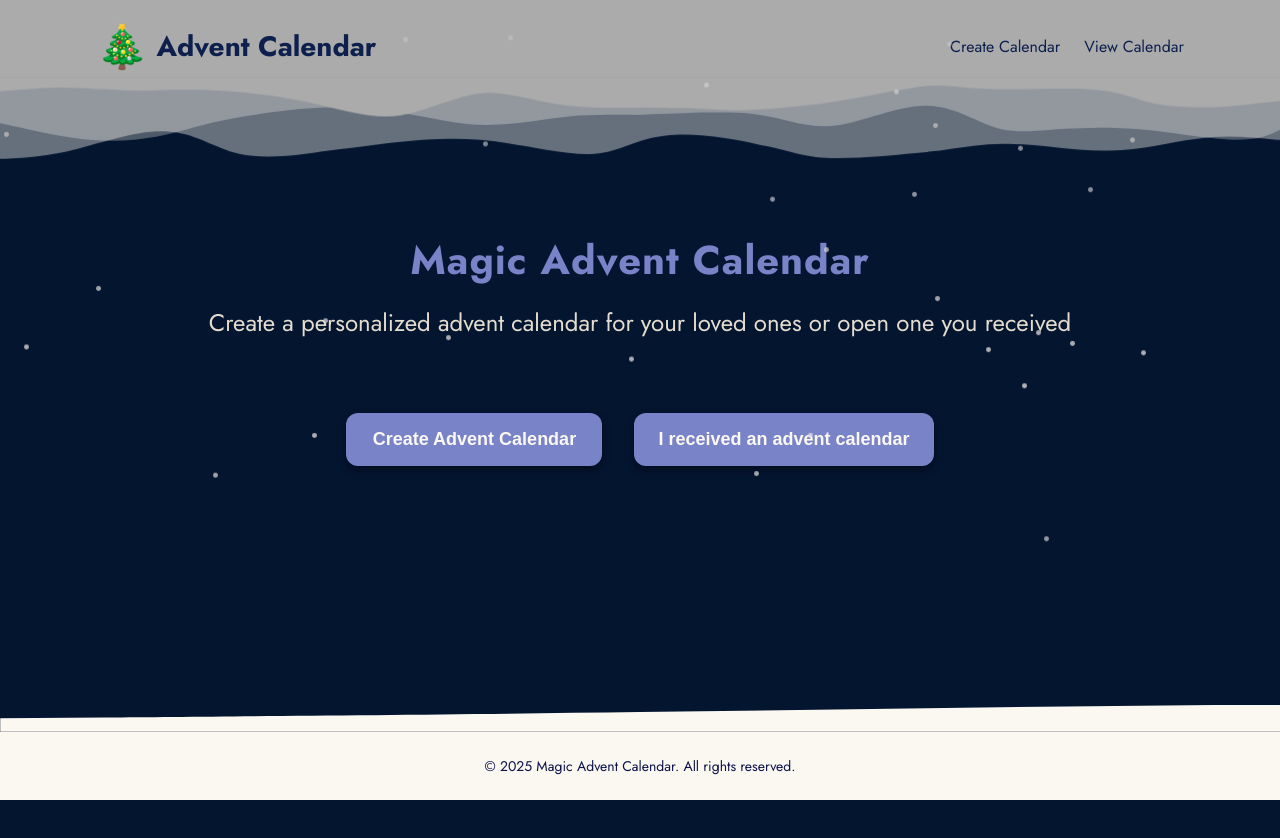
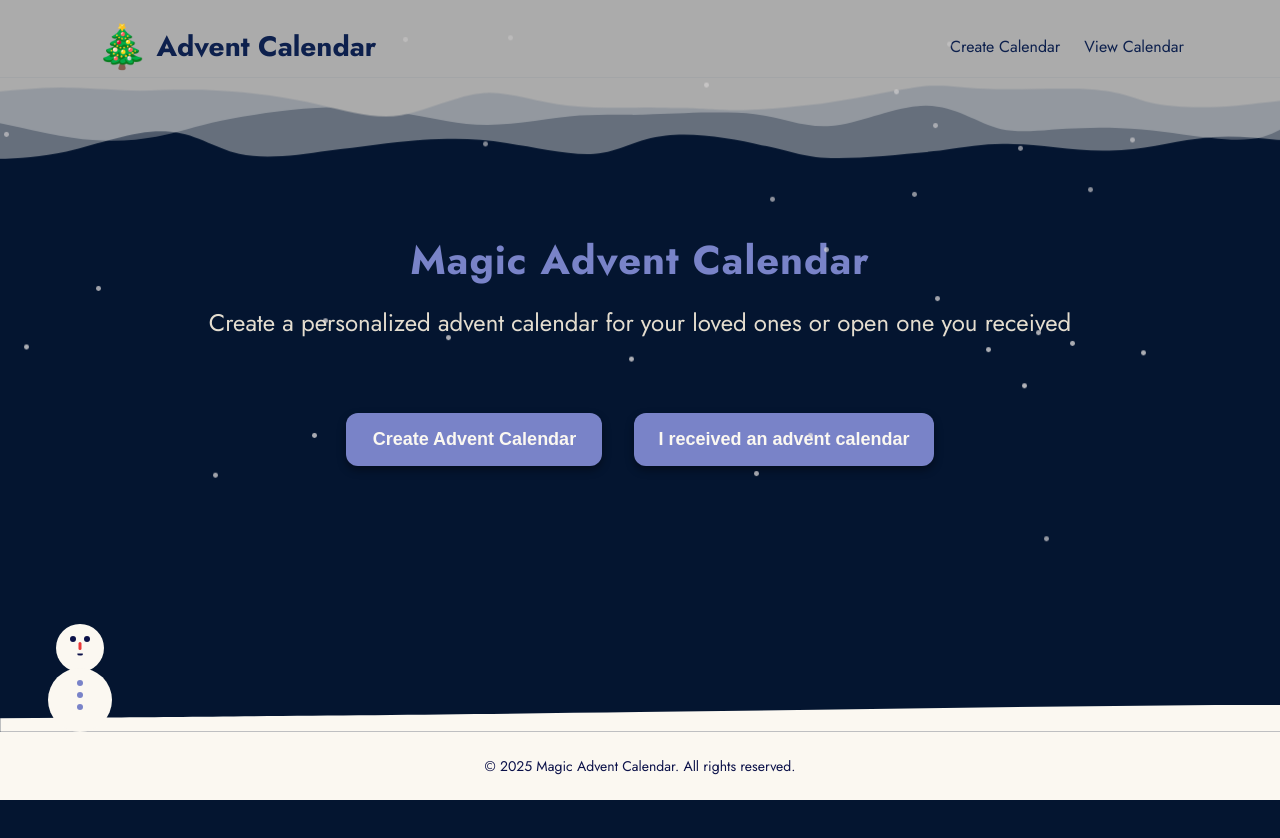
Before and after one commit to olga-urentseva/advent-calendar, a React (Vite) app: page / in a window 1280 px wide. Shown: the top 838 px of the page. Before the commit the page ends 800 px from the top, so only its background shows below. Built offline with nearby package versions, Linux system fonts and the light colour scheme.

Commit message:
Add Snowman component to footer with cute smile and proper positioning

```diff
--- a/src/components/atoms/Footer/index.tsx
+++ b/src/components/atoms/Footer/index.tsx
@@ -1,5 +1,6 @@
 import './styles.css'
 import { Snow } from './Snow'
+import { Snowman } from '../Snowman'
 
 export function Footer() {
   const currentYear = new Date().getFullYear()
@@ -8,7 +9,7 @@ export function Footer() {
     <>
     <Snow />
     <footer className="footer">
-
+      <Snowman />
       <div className="footer__content">
         <p className="footer__copyright">
           © {currentYear} Magic Advent Calendar. All rights reserved.
--- a/src/components/atoms/Footer/styles.css
+++ b/src/components/atoms/Footer/styles.css
@@ -4,6 +4,7 @@
   margin-top: auto;
   margin-bottom: 0;
   padding-top: 0;
+  position: relative;
 }
 
 .footer__content {
--- /dev/null
+++ b/src/components/atoms/Snowman/index.tsx
@@ -0,0 +1,21 @@
+import './styles.css'
+
+export function Snowman() {
+  return (
+    <div className="snowman">
+      <div className="snowman__head"></div>
+      <div className="snowman__body"></div>
+      <div className="snowman__eyes">
+        <div className="snowman__eye snowman__eye--left"></div>
+        <div className="snowman__eye snowman__eye--right"></div>
+      </div>
+      <div className="snowman__nose"></div>
+      <div className="snowman__smile"></div>
+      <div className="snowman__buttons">
+        <div className="snowman__button"></div>
+        <div className="snowman__button"></div>
+        <div className="snowman__button"></div>
+      </div>
+    </div>
+  )
+}
--- /dev/null
+++ b/src/components/atoms/Snowman/styles.css
@@ -0,0 +1,104 @@
+/* Snowman component styles */
+.snowman {
+  position: absolute;
+  bottom: -3rem;
+  left: 2rem;
+  width: 6rem;
+  height: 8rem;
+}
+
+.snowman__head {
+  position: absolute;
+  top: -6rem;
+  left: 50%;
+  transform: translateX(-50%);
+  width: 3rem;
+  height: 3rem;
+  background-color: var(--color-primary);
+  border-radius: 50%;
+  border: 0.125rem solid var(--color-border);
+}
+
+.snowman__body {
+  position: absolute;
+  top: -3.25rem;
+  left: 50%;
+  transform: translateX(-50%);
+  width: 4rem;
+  height: 4rem;
+  background-color: var(--color-primary);
+  border-radius: 50%;
+  border: 0.125rem solid var(--color-border);
+}
+
+.snowman__eyes {
+  position: absolute;
+  top: -5.25rem;
+  left: 50%;
+  transform: translateX(-50%);
+  width: 2rem;
+  height: 0.75rem;
+}
+
+.snowman__eye {
+  position: absolute;
+  width: 0.375rem;
+  height: 0.375rem;
+  background-color: var(--color-text-inversion);
+  border-radius: 50%;
+}
+
+.snowman__eye--left {
+  left: 0.375rem;
+}
+
+.snowman__eye--right {
+  right: 0.375rem;
+}
+
+.snowman__nose {
+  position: absolute;
+  top: -4.875rem;
+  left: 50%;
+  transform: translateX(-50%);
+  width: 0.1875rem;
+  height: 0.475rem;
+  background-color: oklch(0.62 0.2141 26.13);
+  border-radius: 0.09375rem;
+}
+
+.snowman__smile {
+  position: absolute;
+  top: -4.3rem;
+  left: 50%;
+  transform: translateX(-50%);
+  width: 0.35rem;
+  height: 0.275rem;
+  background-color: var(--color-text-inversion);
+  border-radius: 50%;
+  clip-path: polygon(0 50%, 100% 50%, 100% 100%, 0 100%);
+}
+
+.snowman__smile-dot {
+  width: 0.125rem;
+  height: 0.125rem;
+  background-color: var(--color-text-inversion);
+  border-radius: 50%;
+}
+
+.snowman__buttons {
+  position: absolute;
+  top: -2.5rem;
+  left: 50%;
+  transform: translateX(-50%);
+  display: flex;
+  flex-direction: column;
+  gap: 0.375rem;
+}
+
+.snowman__button {
+  width: 0.375rem;
+  height: 0.375rem;
+  background-color: var(--color-accent);
+  border-radius: 50%;
+}
```
